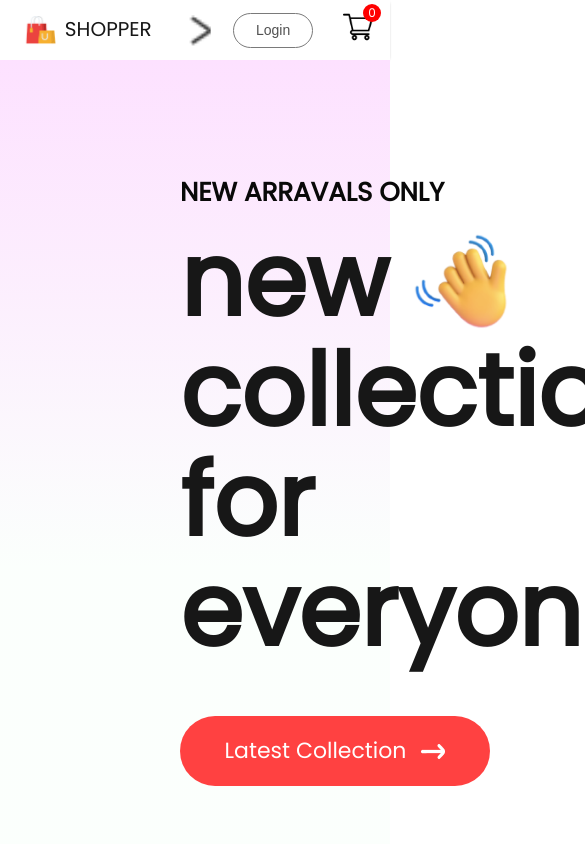
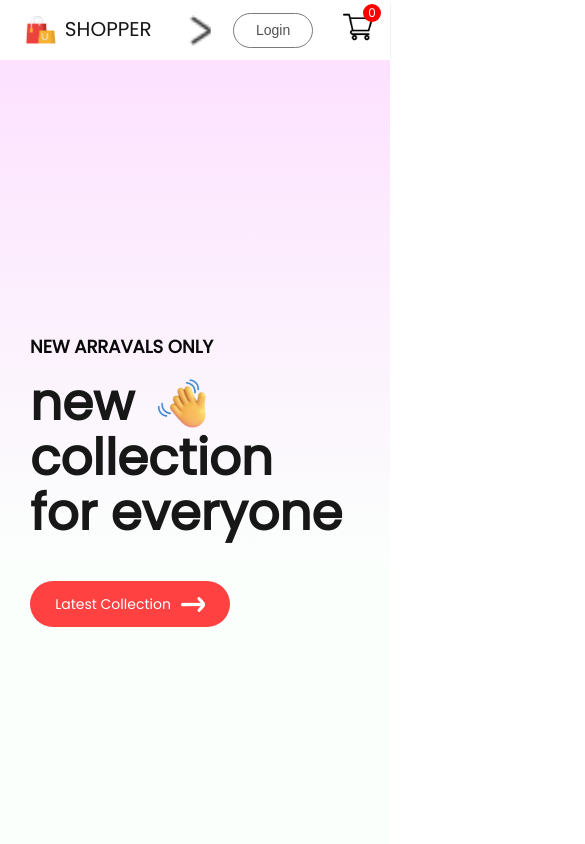
Before and after one commit to harsh-singh10/E-Commerce, a React (Vite) app: page / in a window 390 px wide. Shown: the top 844 px of the page, 585 px wide, since content can reach past the window. Built offline with nearby package versions, Linux system fonts and the light colour scheme.

Commit message:
added media quary for hero section

```diff
--- a/src/Components/Hero/Hero.css
+++ b/src/Components/Hero/Hero.css
@@ -1,10 +1,10 @@
-.hero{
+.hero {
     height: 100vh;
-    background: linear-gradient(180deg ,#fde1ff , #e1ffea22 60% );
+    background: linear-gradient(180deg, #fde1ff, #e1ffea22 60%);
     display: flex;
 }
 
-.hero-left{
+.hero-left {
     flex: 1;
     display: flex;
     justify-content: center;
@@ -13,7 +13,8 @@
     padding-left: 180px;
     line-height: 1.1;
 }
-.hero-left h2{
+
+.hero-left h2 {
     color: #090909;
     font-size: 26px;
     font-weight: 600;
@@ -25,16 +26,17 @@
     font-weight: 700;
 }
 
-.hero-hand-icon{
+.hero-hand-icon {
     display: flex;
     align-items: center;
     gap: 20px;
 }
-.hero-hand-icon img{
+
+.hero-hand-icon img {
     width: 105px;
 }
 
-.hero-latest-btn{
+.hero-latest-btn {
     display: flex;
     justify-content: center;
     align-items: center;
@@ -49,9 +51,144 @@
     background: #ff4141;
 }
 
-.hero-right{
+.hero-right {
     flex: 1;
     display: flex;
     justify-content: center;
     align-items: center;
 }
+
+
+
+@media(max-width:1280px) {
+    .hero-left {
+        padding-left: 100px;
+    }
+
+    .hero-left h2 {
+        font-size: 22px;
+    }
+
+    .hero-left p {
+
+        font-size: 60px;
+    }
+
+
+    .hero-hand-icon img {
+        width: 80px;
+    }
+
+    .hero-latest-btn {
+        gap: 10px;
+        width: 250px;
+        height: 60px;
+        margin-top: 20px;
+        font-size:
+            18px;
+    }
+
+    .hero-right img {
+        width: 500px;
+    }
+}
+
+
+@media(max-width:1024px) {
+    .hero-left {
+        padding-left: 80px;
+    }
+
+    .hero-left h2 {
+        font-size: 20px;
+    }
+
+    .hero-left p {
+
+        font-size: 50px;
+    }
+
+
+    .hero-hand-icon img {
+        width: 65px;
+    }
+
+    .hero-latest-btn {
+
+        width: 220px;
+        height: 50px;
+
+        font-size: 18px;
+    }
+
+    .hero-right img {
+        width: 400px;
+    }
+}
+
+@media(max-width:800px) {
+    .hero-left {
+        padding-left: 30px;
+    }
+
+    .hero-left h2 {
+        font-size: 16px;
+    }
+
+    .hero-left p {
+
+        font-size: 40px;
+    }
+
+
+    .hero-hand-icon img {
+        width: 50px;
+    }
+
+    .hero-latest-btn {
+
+        width: 175px;
+        height: 40px;
+
+        font-size: 13px;
+    }
+
+    .hero-right img {
+        width: 300px;
+    }
+}
+
+
+
+@media (max-width: 500px) {
+    .hero {
+
+        flex-direction: column;
+    }
+
+    .hero-right {
+
+        display: none;
+    }
+
+    .hero-left h2 {
+        font-size:18px;
+    }
+
+    .hero-left p {
+        font-size:
+            50px;
+    }
+
+    .hero-hand-icon img{
+        width: 55px;
+    }
+    .hero-latest-btn {
+
+        width: 200px;
+        height: 46px;
+
+        font-size: 14px;
+    }
+
+}
```
